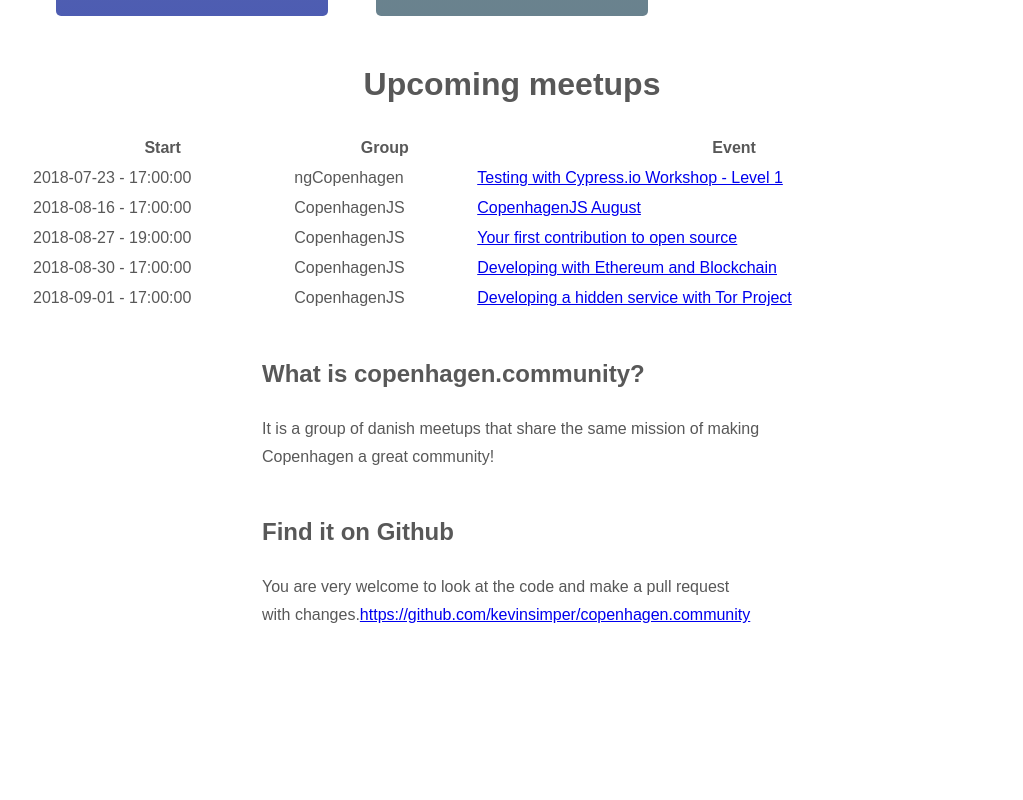
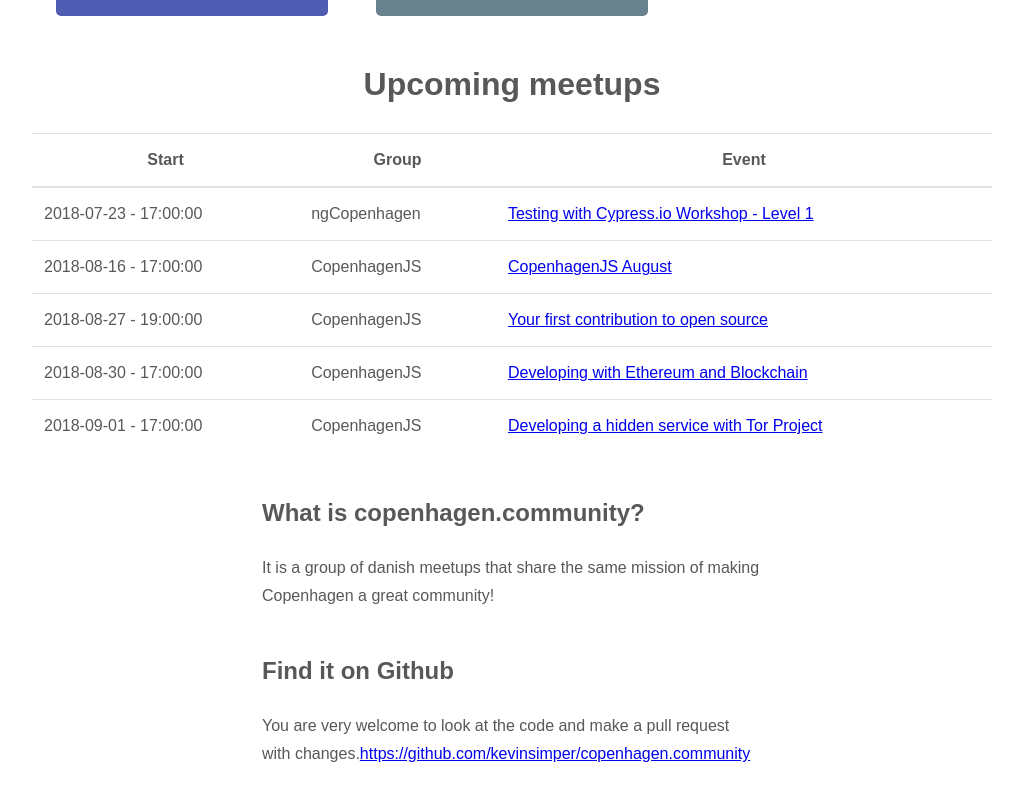
Before and after one commit to kevinsimper/copenhagen.community, a Next.js app: page / in a window 1280 px wide. Shown: the part 1860-2660 px from the top of the page, without its empty margins (128-1151 px from the left). Before the commit the page ends 2525 px from the top, so only its background shows below. Built offline with nearby package versions, Linux system fonts and the light colour scheme; grey boxes are pictures that could not be loaded.

Commit message:
Move out event display logic

```diff
--- a/components/Table/index.js
+++ b/components/Table/index.js
@@ -4,7 +4,7 @@
   return (
     <div>
 
-    <style jsx>{`
+    <style>{`
       .table {
         width: 100%;
         max-width: 100%;
--- a/components/Upcoming/index.js
+++ b/components/Upcoming/index.js
@@ -1,5 +1,33 @@
 import React from 'react'
 import Table from '../Table'
+import EventData from '../../events.json'
+
+class FetchEvents extends React.Component {
+  parseIcal(data) {
+    return data.map(d => {
+      return d[1][2].slice(1).map(event => {
+        // console.log(event);
+        const start = event[1][1][3];
+        const end = event[1][2][3];
+        const title = event[1][4][3];
+        const url = event[1][9][3];
+        const group = d[0];
+        return { start, end, title, url, group };
+      });
+    })
+    .reduce((acc, val) => acc.concat(val), [])
+  }
+  sortByTime(data) {
+    return data.sort((a, b) => {
+      return new Date(a.start).getTime() - new Date(b.start).getTime();
+    });
+  }
+  render() {
+    const { render } = this.props
+    let filtered = this.sortByTime(this.parseIcal(EventData))
+    return render(filtered)
+  }
+}
 
 export default ({events}) => {
   return (
@@ -24,7 +52,8 @@
           </tr>
         </thead>
         <tbody>
-          {events.map(({ start, title, group, url }, key) => (
+          <FetchEvents render={filtered => {
+            return filtered.map(({ start, title, group, url }, key) => (
               <tr key={key}>
                 <td>{start.split("T").join(" - ")}</td>
                 <td>{group}</td>
@@ -32,7 +61,8 @@
                   <a href={url}>{title}</a>
                 </td>
               </tr>
-          ))}
+            ))
+          }}/>
         </tbody>
       </Table>
     </div>
--- a/pages/index.js
+++ b/pages/index.js
@@ -1,6 +1,5 @@
 import { meetups } from "./meetups";
 import Head from "next/head";
-import events from "../events.json";
 import Upcoming from '../components/Upcoming'
 import ImageHeader from '../components/ImageHeader'
 
@@ -33,22 +32,6 @@
 ];
 
 export default () => {
-  let all = events
-    .map(d => {
-      return d[1][2].slice(1).map(event => {
-        // console.log(event);
-        const start = event[1][1][3];
-        const end = event[1][2][3];
-        const title = event[1][4][3];
-        const url = event[1][9][3];
-        const group = d[0];
-        return { start, end, title, url, group };
-      });
-    })
-    .reduce((acc, val) => acc.concat(val), [])
-    .sort((a, b) => {
-      return new Date(a.start).getTime() - new Date(b.start).getTime();
-    });
   return (
     <div>
       <Head>
@@ -151,7 +134,7 @@
             );
           })}
         </div>
-        <Upcoming events={all}/>
+        <Upcoming/>
         <div className="whatis">
           <h2>What is copenhagen.community?</h2>
           <p>
```
Lines whose indentation alone changed are shown as unchanged.
